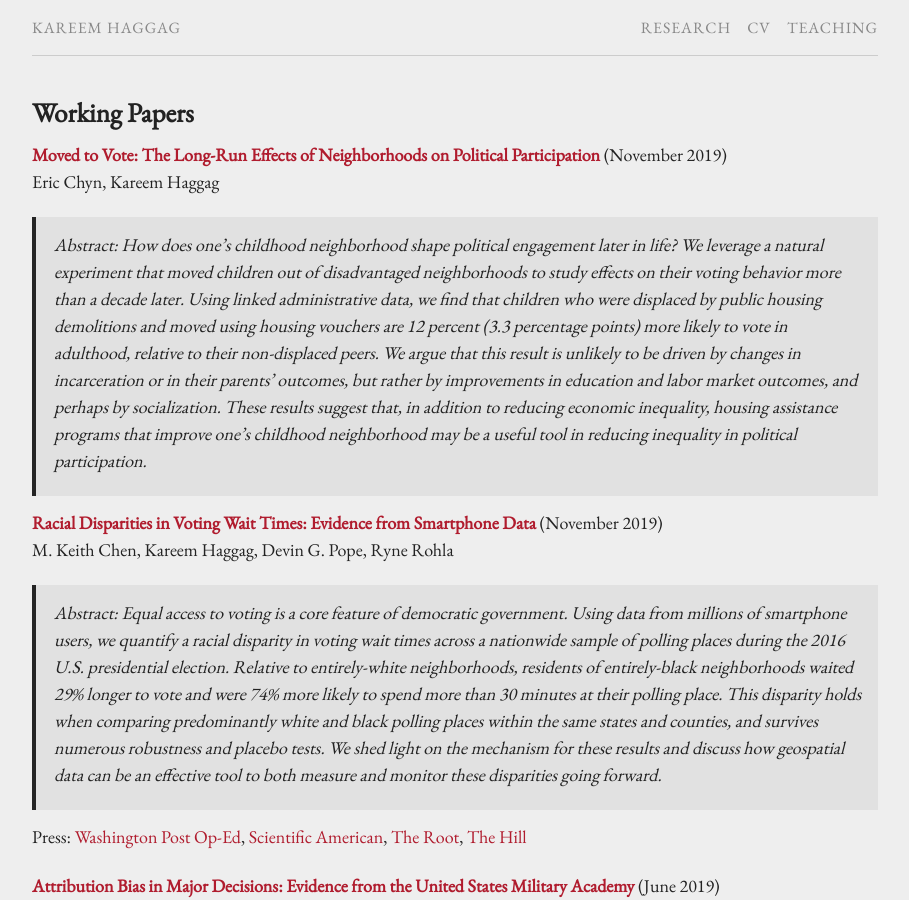
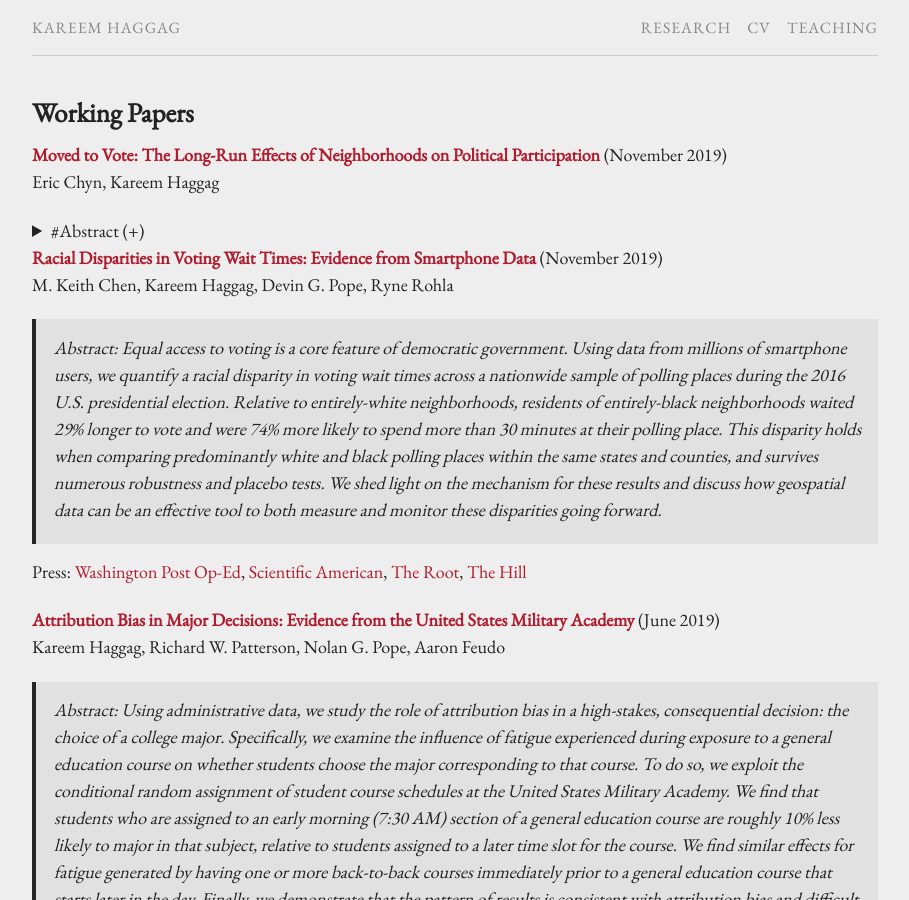
Before and after one commit to kareemhaggag/kareemhaggag.github.io, a Jekyll site: the page built from research.md, in a window 1280 px wide and 900 px high. Shown: the whole window, without its empty margins (185-1094 px from the left). Built offline with Jekyll 4.4.1, drawn with Linux system fonts in a browser that asks for light colours; our own code applies the rules of GitHub Pages for plain Markdown files.

```diff
--- a/research.md
+++ b/research.md
@@ -6,8 +6,12 @@ permalink: /research/
 
 **[Moved to Vote: The Long-Run Effects of Neighborhoods on Political Participation](/f/Moved_to_Vote.pdf)** (November 2019)<br />
 Eric Chyn, Kareem Haggag
+<details>
+  <summary>#Abstract (+)</summary>
 
->Abstract: How does one's childhood neighborhood shape political engagement later in life? We leverage a natural experiment that moved children out of disadvantaged neighborhoods to study effects on their voting behavior more than a decade later. Using linked administrative data, we find that children who were displaced by public housing demolitions and moved using housing vouchers are 12 percent (3.3 percentage points) more likely to vote in adulthood, relative to their non-displaced peers. We argue that this result is unlikely to be driven by changes in incarceration or in their parents' outcomes, but rather by improvements in education and labor market outcomes, and perhaps by socialization. These results suggest that, in addition to reducing economic inequality, housing assistance programs that improve one's childhood neighborhood may be a useful tool in reducing inequality in political participation.
+  How does one's childhood neighborhood shape political engagement later in life? We leverage a natural experiment that moved children out of disadvantaged neighborhoods to study effects on their voting behavior more than a decade later. Using linked administrative data, we find that children who were displaced by public housing demolitions and moved using housing vouchers are 12 percent (3.3 percentage points) more likely to vote in adulthood, relative to their non-displaced peers. We argue that this result is unlikely to be driven by changes in incarceration or in their parents' outcomes, but rather by improvements in education and labor market outcomes, and perhaps by socialization. These results suggest that, in addition to reducing economic inequality, housing assistance programs that improve one's childhood neighborhood may be a useful tool in reducing inequality in political participation.
+
+</details>
 
 
 **[Racial Disparities in Voting Wait Times: Evidence from Smartphone Data](/f/Racial_Disparities_in_Voting_Wait_Times.pdf)** (November 2019)<br />
```
